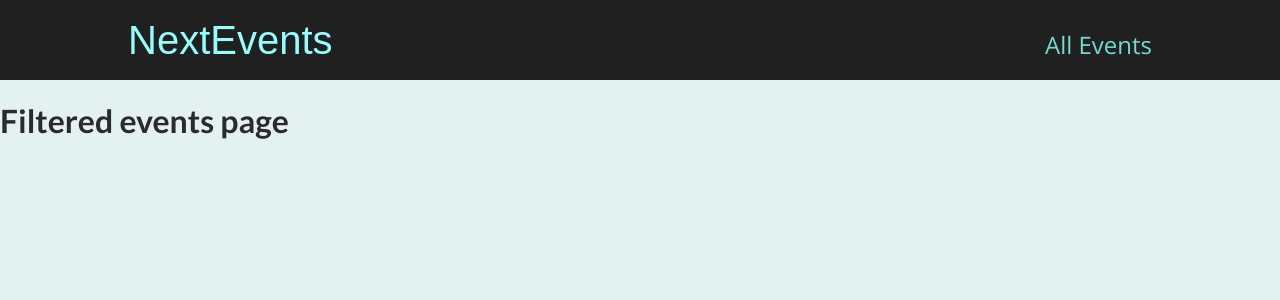
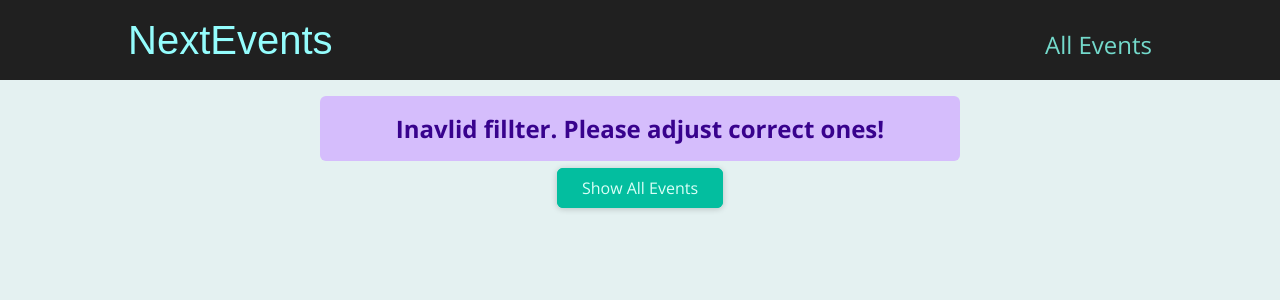
Before and after one commit to Chubina7/udemy_course_demo_2, a Next.js app: page /events/e2 in a window 1280 px wide. Shown: the top 300 px of the page. Built offline with nearby package versions, Linux system fonts and the light colour scheme.

Commit message:
made filter; validated all possible url answers

```diff
--- /dev/null
+++ b/components/events/result/results-title.jsx
@@ -0,0 +1,16 @@
+import Button from "@/components/ui/button/Button";
+import styles from "./results-title.module.css";
+
+export default function ResultsTitle({ date }) {
+  const humanReadableDate = new Date(date).toLocaleDateString("en-US", {
+    month: "long",
+    year: "numeric",
+  });
+
+  return (
+    <section className={styles.title}>
+      <h1>Events in {humanReadableDate}</h1>
+      <Button link="/events">Show all events</Button>
+    </section>
+  );
+}
--- /dev/null
+++ b/components/events/result/results-title.module.css
@@ -0,0 +1,6 @@
+.title {
+  margin: 2rem auto;
+  width: 90%;
+  max-width: 40rem;
+  text-align: center;
+}
--- a/components/ui/button/Button.jsx
+++ b/components/ui/button/Button.jsx
@@ -3,7 +3,7 @@
 import styles from "./Button.module.css";
 
 export default function Button(props) {
-  if (props.href) {
+  if (props.link) {
     return (
       <Link href={props.link} className={styles.btn}>
         {props.children}
--- /dev/null
+++ b/components/ui/errorAlert/error-alert.jsx
@@ -0,0 +1,6 @@
+import React from "react";
+import styles from "./error-alert.module.css";
+
+export default function ErrorAlert(props) {
+  return <div className={styles.alert}>{props.children}</div>;
+}
--- /dev/null
+++ b/components/ui/errorAlert/error-alert.module.css
@@ -0,0 +1,12 @@
+.alert {
+  margin: 1rem auto;
+  padding: 1rem 2rem;
+  width: 90%;
+  max-width: 40rem;
+  background-color: #d5bdfc;
+  color: #38028d;
+  font-weight: bold;
+  font-size: 1.5rem;
+  text-align: center;
+  border-radius: 6px;
+}
--- a/pages/events/[...slug]/index.jsx
+++ b/pages/events/[...slug]/index.jsx
@@ -1,9 +1,70 @@
+import EventList from "@/components/events/event-list/EventList";
+import ResultsTitle from "@/components/events/result/results-title";
+import Button from "@/components/ui/button/Button";
+import ErrorAlert from "@/components/ui/errorAlert/error-alert";
+import { getFilteredEvents } from "@/dummy-data";
+import { useRouter } from "next/router";
 import React from "react";
 
 export default function FilteredEventsPage() {
+  const router = useRouter();
+
+  const filterData = router.query.slug;
+
+  if (!filterData) {
+    return <h1 className="center">Loading...</h1>;
+  }
+
+  const filteredYear = filterData[0];
+  const filteredMonth = filterData[1];
+
+  const numYear = +filteredYear;
+  const numMonth = +filteredMonth;
+
+  if (
+    isNaN(numMonth) ||
+    isNaN(numYear) ||
+    numYear > 2030 ||
+    numYear < 2021 ||
+    numMonth > 12 ||
+    numMonth < 1
+  ) {
+    return (
+      <>
+        <ErrorAlert>
+          <p className="center">Inavlid fillter. Please adjust correct ones!</p>
+        </ErrorAlert>
+        <div className="center">
+          <Button link="/events">Show All Events</Button>
+        </div>
+      </>
+    );
+  }
+
+  const filteredEvents = getFilteredEvents({
+    year: numYear,
+    month: numMonth,
+  });
+
+  if (!filteredEvents || filteredEvents.length === 0) {
+    return (
+      <>
+        <ErrorAlert>
+          <p className="center">No events found! Check another date</p>
+        </ErrorAlert>
+        <div className="center">
+          <Button link="/events">Show All Events</Button>
+        </div>
+      </>
+    );
+  }
+
+  const date = new Date(numYear, numMonth - 1);
+
   return (
     <div>
-      <h1>Filtered events page</h1>
+      <ResultsTitle date={date} />
+      <EventList items={filteredEvents} />
     </div>
   );
 }
```
Also changed, not shown: pages/events/[eventDetails]/index.jsx (+6 -1 lines).
